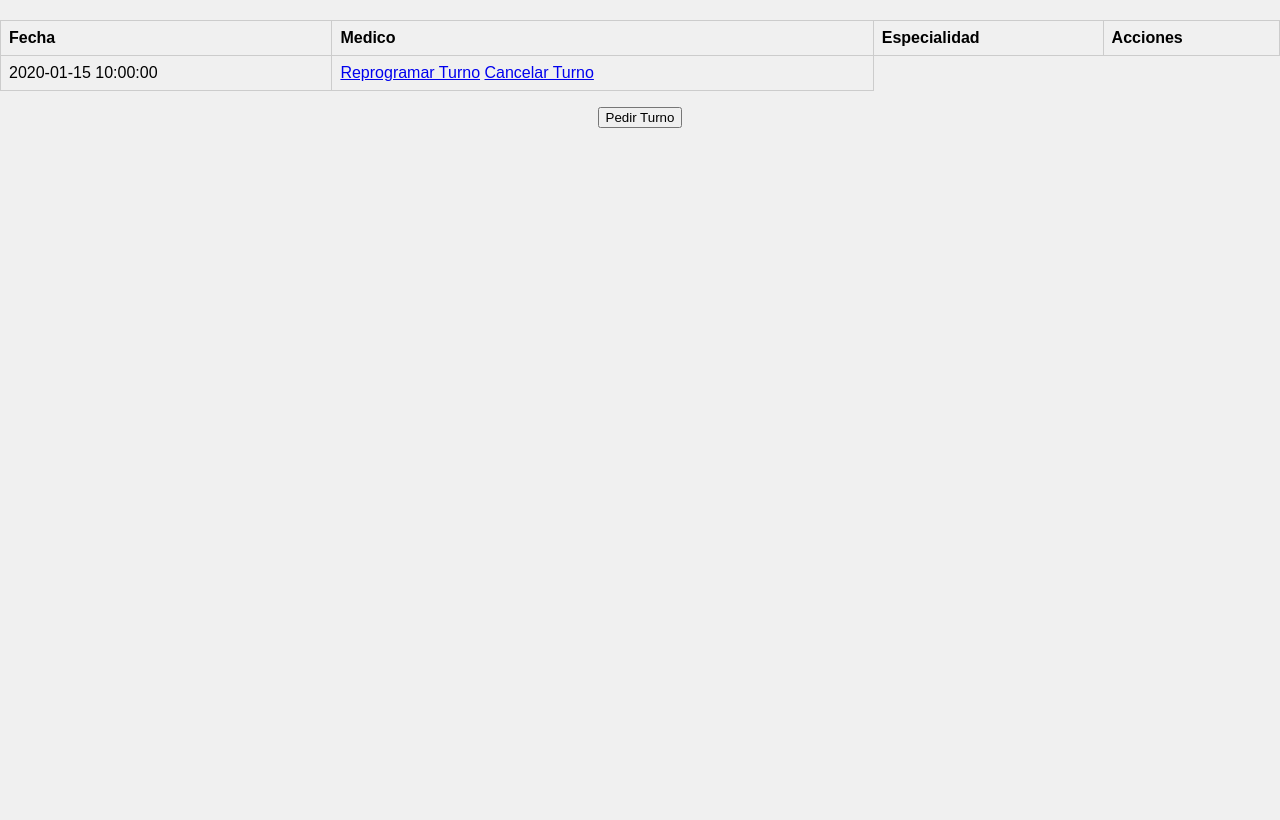
After one commit to anachuchu278/tesina, a CodeIgniter 4 app: the page made by app/Views/turnoVista.php in a window 1280 px wide. The commit adds this page. Run offline with PHP 8.4 and a stand-in for CodeIgniter, Linux system fonts and the light colour scheme; the template is opened without the code that fills it: most values are stand-ins (such as "Sample title", 1, 10 or a date in 2020); some libraries are stand-ins or nearby versions.

Commit message:
Navbar, turnos 31/05/2024

```diff
--- a/app/Config/Routes.php
+++ b/app/Config/Routes.php
@@ -21,3 +21,5 @@ $routes->get('login', 'RegisterControlador::registrarse');
 $routes->post('login1', 'LoginControlador::loguearse'); //Loguea
 $routes->get('loginVista','LoginControlador::index');
 // $routes->get('test', 'LoginControlador::loguearse');
+//Turnos
+$routes->get('turnos', 'TurnoControlador::index');
--- a/app/Controllers/PacienteControlador.php
+++ b/app/Controllers/PacienteControlador.php
@@ -13,10 +13,11 @@ class PacienteControlador extends BaseController{
         $tiposan = new TipoSModel();
         $model = new PacienteModel();
         $pacientes = $model->findAll();
+        $tipoSangre = $tiposan->findAll();
         // TODO arreglar en find
         foreach ($pacientes as $paciente) { // Obtener el nombre en lugar de las IDs
-            // $tipoSangre = $tiposan->find($paciente['id_tipo_sangre']);
-            // $paciente['tipo_sangre'] = $tipoSangre['tipo'];
+            $tipoSangre = $tiposan->find($paciente['id_tipo_sangre']);
+            $paciente['tipo_sangre'] = $tipoSangre['tipo'];
 
             // $obra = $obra->find($paciente['id_obra']);
             // $paciente['obra'] = $obra['nombre'];
@@ -30,6 +31,7 @@ class PacienteControlador extends BaseController{
                 $paciente['RH_tipo_sangre'] = '-';
             }
         }
+        echo view('layout/navbar.php');
         return view('crudPaciente', ['pacientes' => $pacientes]);
     }
     public function newVista(){//Vista donde se añade un paciente
--- a/app/Controllers/RegisterControlador.php
+++ b/app/Controllers/RegisterControlador.php
@@ -24,8 +24,6 @@ class RegisterControlador extends Controller{
         ];
 
         $UsuarioModelo->insertData($data);
-
-
         return view('LoginVista');
     }
 }
--- a/app/Models/TipoSModel.php
+++ b/app/Models/TipoSModel.php
@@ -6,7 +6,7 @@ use CodeIgniter\Model;
 class TipoSModel extends Model{
     protected $table      = 'tipo_sanguineo';
     // Uncomment below if you want add primary key
-    protected $primaryKey = 'id';
+    protected $primaryKey = 'id_sangre';
     protected $allowedFields=[
         'tipo'
     ];
@@ -15,7 +15,7 @@ class TipoSModel extends Model{
         if ($id === false) {
             return $this->findAll() ? $this->findAll() : [];
         } else {
-            return $this->where(['id' => $id])->first() ? $this->where(['id' => $id])->first() : [];
+            return $this->where(['id_sangre' => $id])->first() ? $this->where(['id_sangre' => $id])->first() : [];
         }
     }
 }
--- /dev/null
+++ b/app/Views/turnoVista.php
@@ -0,0 +1,35 @@
+<!DOCTYPE html>
+<html lang="en">
+<head>
+    <meta charset="UTF-8">
+    <link rel="stylesheet" href="<?= base_url('css/crud.css');?>">
+    <meta name="viewport" content="width=device-width, initial-scale=1.0">
+    <title>Turnos</title>
+</head>
+<body>
+    <table>
+        <thead>
+            <tr>
+                <th>Fecha</th>
+                <th>Medico</th>
+                <th>Especialidad</th>
+                <th>Acciones</th>
+            </tr>
+        </thead>
+        <tbody>
+            <?php foreach ($turnos as $turno) :?>
+                <tr>
+                    <td><?= $turno['fecha_hora'];?></td>
+                    <td>
+                        <a href="<?= site_url('editarTurno/'. $turno['id_Turno']);?>">Reprogramar Turno</a>
+                        <a href="<?= site_url('cancelarTurno/'. $turno['id_Turno']);?>">Cancelar Turno</a>
+                    </td>
+                </tr>
+            <?php endforeach;?>
+        </tbody>
+    </table>
+    <div class="box-new">
+        <button class="new" href="newTurno">Pedir Turno</button>
+    </div>
+</body>
+</html>
--- /dev/null
+++ b/public/css/crud.css
@@ -0,0 +1,56 @@
+/* Estilos generales */
+body {
+    font-family: Arial, sans-serif;
+    background-color: #f0f0f0;
+    display: block;
+    justify-content: center;
+    align-items: center;
+    height: 100vh;
+    margin: 0;
+}
+
+/* Estilos de la tabla */
+table {
+    width: 100%;
+    border-collapse: collapse;
+    margin-top: 20px;
+}
+
+th, td {
+    border: 1px solid #ccc;
+    padding: 8px;
+    text-align: left;
+}
+
+/* Estilo de los enlaces */
+.delete {
+    color: #000000;
+    text-decoration: underline dotted rgb(0, 0, 0);
+}
+
+.delete:hover {
+    background-color: rgb(255, 78, 78);
+    border-radius: 5px;
+}
+
+.editar {
+    color: #000000;
+    text-decoration: none;
+}
+
+.editar:hover {
+    background-color: rgb(42, 134, 255);
+    border-radius: 5px;
+}
+
+.box-new {
+    display: flex;
+    justify-content: center;
+    align-items: center;
+    margin-block: 1rem auto;
+    width: auto;
+}
+
+.new:hover {
+    background-color: rgb(151, 202, 174);
+}
```
Also changed, not shown: app/Controllers/TurnoControlador.php (+23 -0 lines), app/Models/TurnoModel.php (+13 -1 lines), app/Models/UsuarioModelo.php (+0 -8 lines), app/Views/crudPaciente.php (+8 -6 lines), app/Views/layout/navbar.php (added, +18 -0 lines), public/css/navbar.css (added, +43 -0 lines).
